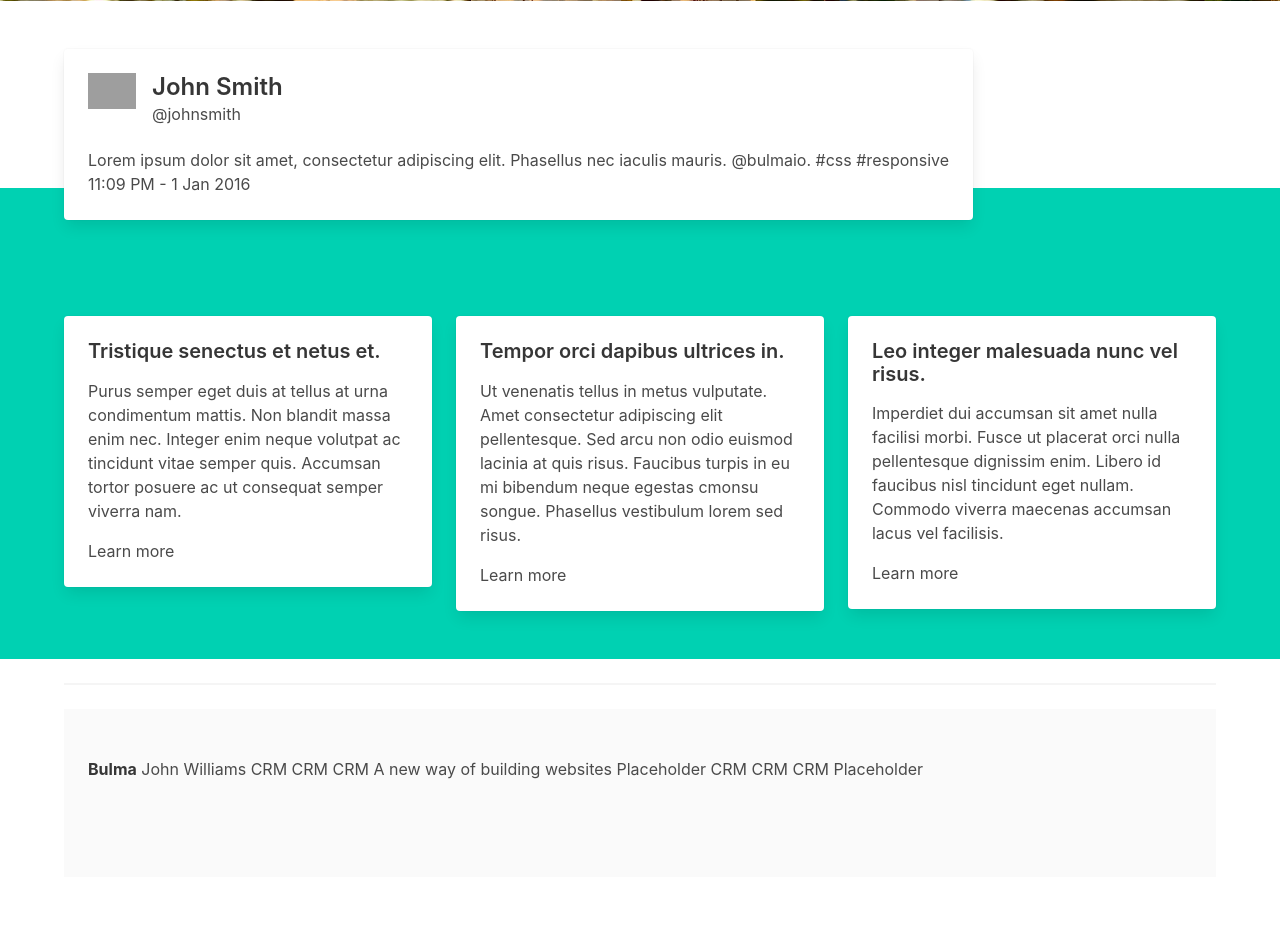
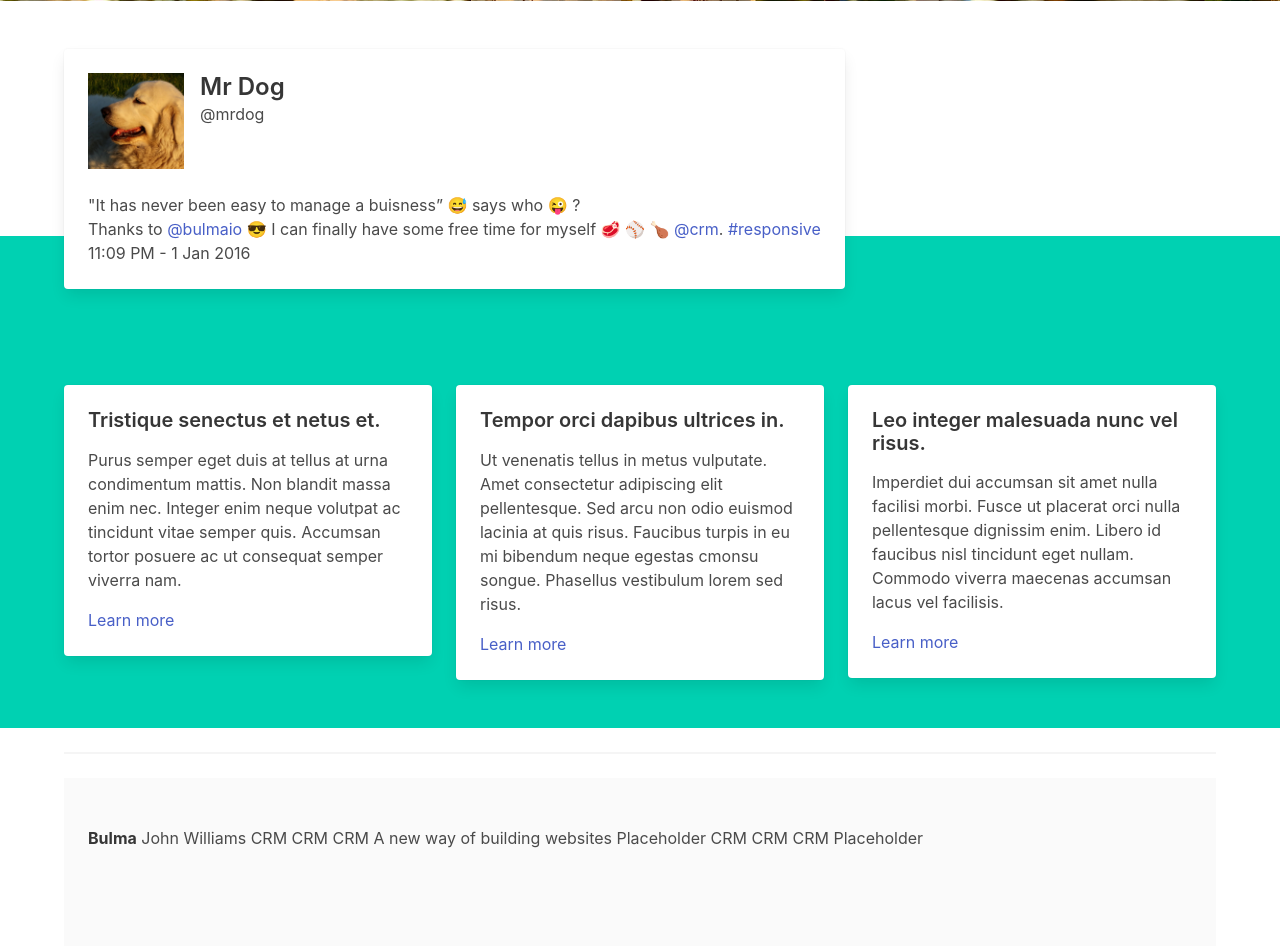
Before and after one commit to zebra-f/Django-CRM-Two, a Django app: template landing/templates/landing/home_page.html in a window 1280 px wide. Shown: the part 601-1547 px from the top of the page. Before the commit the page ends 1380 px from the top, so only its background shows below. Run offline with Django 3.2, Linux system fonts and the light colour scheme; the template is opened without the code that fills it, so the values that code supplies are empty; some libraries are stand-ins or nearby versions; grey boxes are pictures that could not be loaded.

Commit message:
homepage

```diff
--- a/landing/templates/landing/home_page.html
+++ b/landing/templates/landing/home_page.html
@@ -67,20 +67,22 @@
           <div class="card-content">
             <div class="media">
               <div class="media-left">
-                <figure class="image is-48x48">
-                  <img src="https://bulma.io/images/placeholders/96x96.png" alt="Placeholder image">
+                <figure class="image is-96x96">
+                  <img src="{% static 'images/00932.JPG' %}" alt="Placeholder image">
                 </figure>
               </div>
               <div class="media-content">
-                <p class="title is-4">John Smith</p>
-                <p class="subtitle is-6">@johnsmith</p>
+                <p class="title is-4">Mr Dog</p>
+                <p class="subtitle is-6">@mrdog</p>
               </div>
             </div>
 
             <div class="content">
-              Lorem ipsum dolor sit amet, consectetur adipiscing elit.
-              Phasellus nec iaculis mauris. <a>@bulmaio</a>.
-              <a href="#">#css</a> <a href="#">#responsive</a>
+              "It has never been easy to manage a buisness”	&#x1F605; says who &#x1F61C; ?
+              <br>
+              Thanks to <a class="has-text-link">@bulmaio</a> &#x1F60E; I can finally have some free time for myself &#x1F969; &#x26BE;  &#x1F357;
+              <a class="has-text-link">@crm</a>.
+              <a class="has-text-link" href="#">#responsive</a>
               <br>
               <time datetime="2016-1-1">11:09 PM - 1 Jan 2016</time>
             </div>
@@ -99,21 +101,21 @@
       <div class="columns">
         <div class="column is-4">
             <div class="card is-shady">
-                <div class="card-image has-text-centered is-size-2">
+                <div class="card-image has-text-centered is-size-2 has-text-danger">
                   <i class="fa fa-paw"></i>
                 </div>
                 <div class="card-content">
                     <div class="content">
                         <h4>Tristique senectus et netus et. </h4>
                         <p>Purus semper eget duis at tellus at urna condimentum mattis. Non blandit massa enim nec. Integer enim neque volutpat ac tincidunt vitae semper quis. Accumsan tortor posuere ac ut consequat semper viverra nam.</p>
-                        <p><a href="#">Learn more</a></p>
+                        <p><a class="has-text-link" href="#">Learn more</a></p>
                     </div>
                 </div>
             </div>
         </div>
         <div class="column is-4">
             <div class="card is-shady">
-                <div class="card-image has-text-centered is-size-2">
+                <div class="card-image has-text-centered is-size-2 has-text-warning">
                   <i class="fa-solid fa-down-left-and-up-right-to-center"></i>
                 </div>
                 <div class="card-content">
@@ -121,21 +123,21 @@
                         <h4>Tempor orci dapibus ultrices in.</h4>
                         <p>Ut venenatis tellus in metus vulputate. Amet consectetur adipiscing elit pellentesque. Sed arcu non odio euismod lacinia at quis risus. Faucibus turpis in eu mi bibendum neque egestas cmonsu songue. Phasellus vestibulum lorem
                         sed risus.</p>
-                        <p><a href="#">Learn more</a></p>
+                        <p><a class="has-text-link" href="#">Learn more</a></p>
                     </div>
                 </div>
             </div>
         </div>
         <div class="column is-4">
             <div class="card is-shady">
-                <div class="card-image has-text-centered is-size-2">
+                <div class="card-image has-text-centered is-size-2 has-text-success">
                   <i class="fa-solid fa-cloud-arrow-down"></i>
                 </div>
                 <div class="card-content">
                     <div class="content">
                         <h4> Leo integer malesuada nunc vel risus. </h4>
                         <p>Imperdiet dui accumsan sit amet nulla facilisi morbi. Fusce ut placerat orci nulla pellentesque dignissim enim. Libero id faucibus nisl tincidunt eget nullam. Commodo viverra maecenas accumsan lacus vel facilisis.</p>
-                        <p><a href="#">Learn more</a></p>
+                        <p><a class="has-text-link" href="#">Learn more</a></p>
                     </div>
                 </div>
             </div>
```
Also changed, not shown: static/images/00932.JPG (added).
